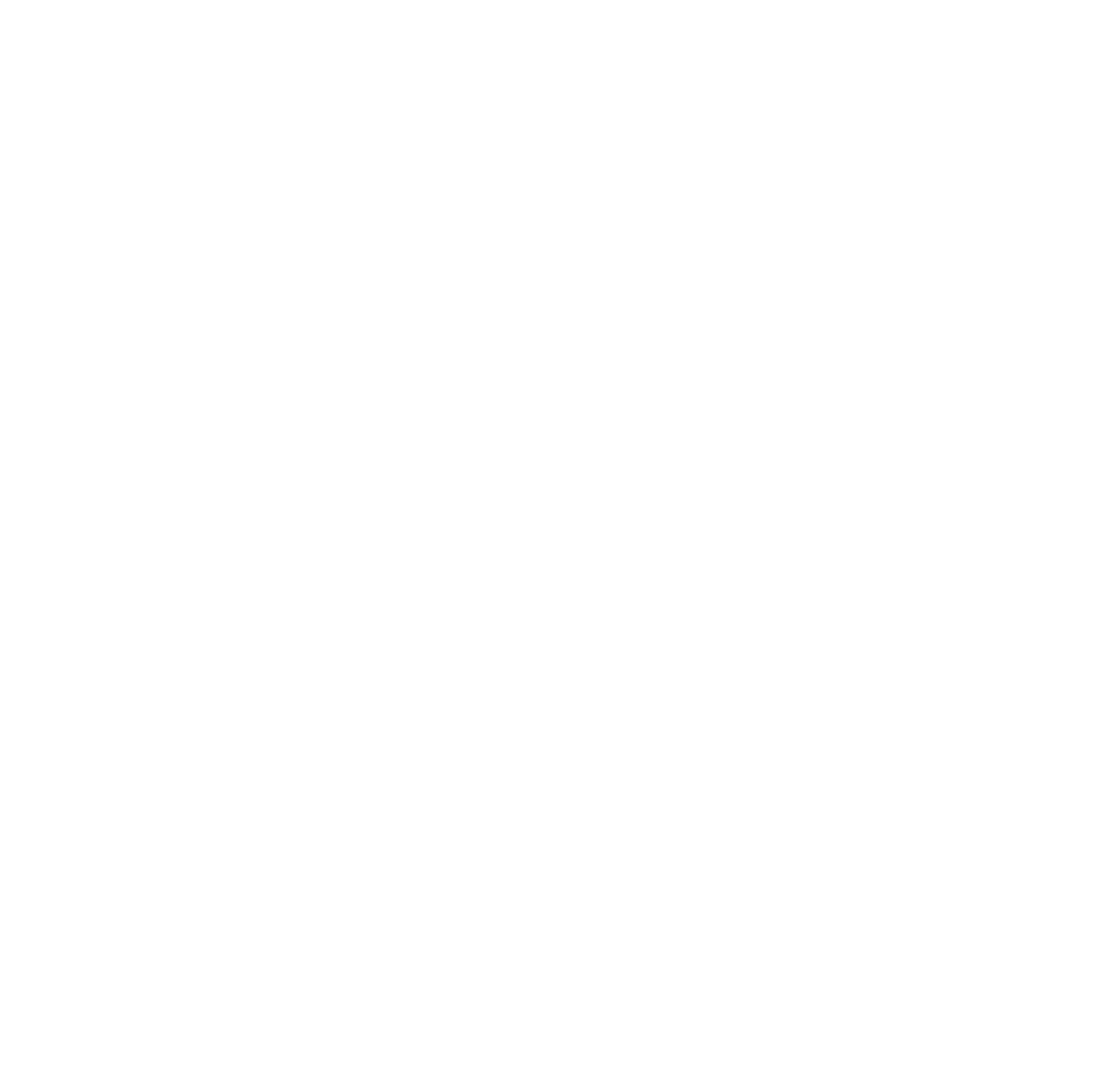
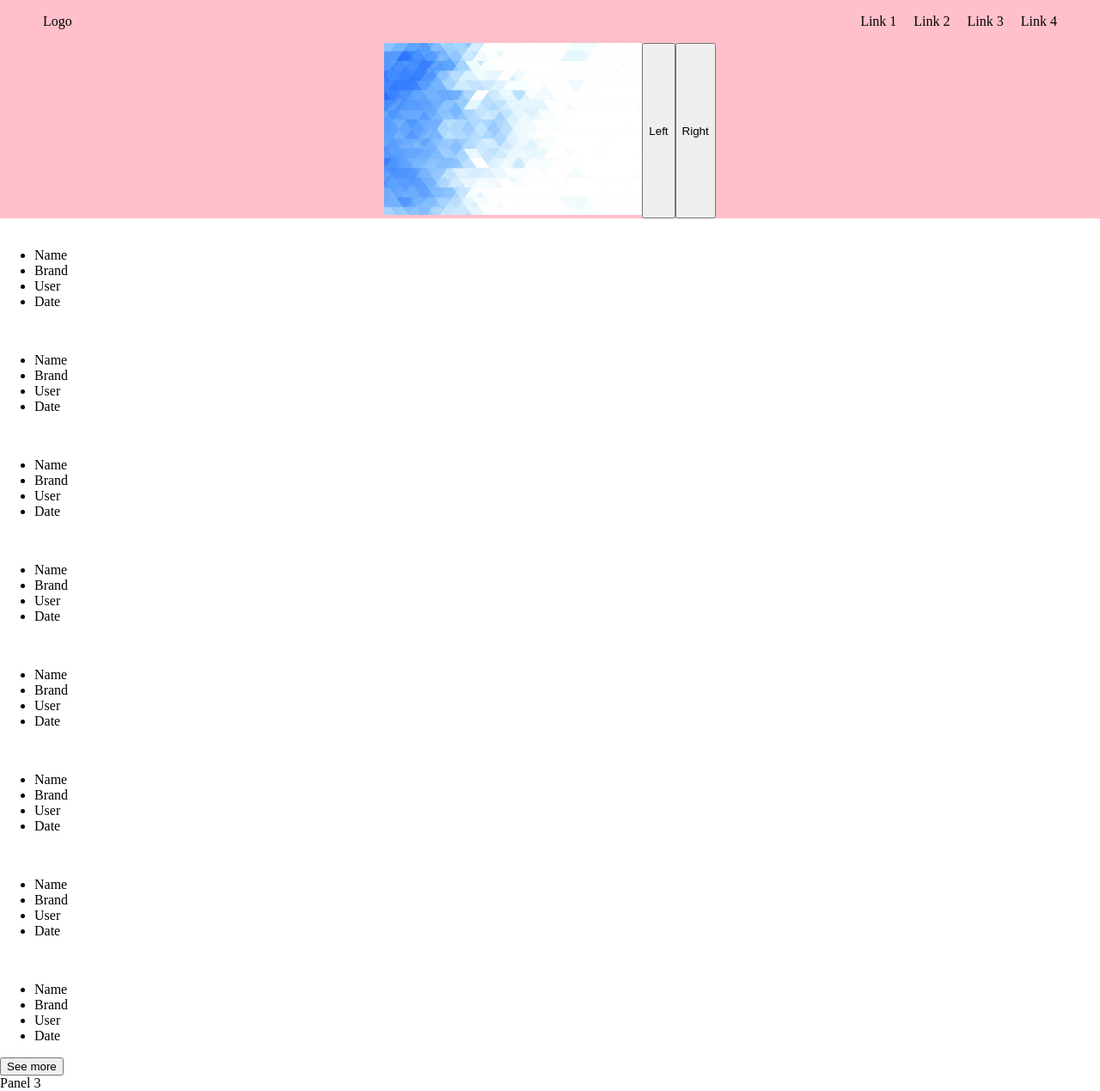
Before and after one commit to beefrolls/ecommerce-site, a plain HTML site: page index.html in a window 1280 px wide. Shown: the whole page at 86% size. Before the commit the page ends 800 px from the top, so only its background shows below. Drawn offline with Linux system fonts and the light colour scheme.

Commit message:
Added layout & tester imgs, refined html, created testing code

```diff
--- a/code.js
+++ b/code.js
@@ -0,0 +1,39 @@
+const image1 = document.querySelector('.image-1 img');
+const image2 = document.querySelector('.image-2 img');
+const image3 = document.querySelector('.image-3 img');
+const button1 = document.querySelector('.slideshow #right');
+const button2 = document.querySelector('.slideshow #left');
+
+let counter = 0;
+
+button1.addEventListener('click', function() {
+    counter += 1;
+    console.log(counter)
+    if (counter == 1) {
+        image1.style.display = 'none';
+        image2.style.display = 'flex';
+        button1.disabled = false;
+    } else if (counter == 2) {
+        image2.style.display = 'none'
+        image3.style.display = 'flex';
+        button1.disabled = true;
+    }
+})
+
+button2.addEventListener('click', function() {
+    counter -= 1;
+    console.log(counter)
+    if (counter == 1) {
+        image1.style.display = 'none';
+        image2.style.display = 'flex';
+        button1.disabled = false;
+    } else if (counter == 2) {
+        image2.style.display = 'none';
+        image3.style.display = 'flex';
+        button1.disabled = false;
+    } else if (counter == 0) {
+        image1.style.display = 'flex';
+        image2.style.display = 'none';
+        button2.disabled = true;
+    }
+})
--- a/index.html
+++ b/index.html
@@ -5,8 +5,153 @@
     <meta http-equiv="X-UA-Compatible" content="IE=edge">
     <meta name="viewport" content="width=device-width, initial-scale=1.0">
     <title>Document</title>
+    <link rel="stylesheet" href="styles.css">
 </head>
 <body>
+    <div class="panel-1">
+        <div class="header">
+            <div class="left">
+                Logo
+            </div>
+            <div class="right">
+                <ul>
+                    <li>Link 1</li>
+                    <li>Link 2</li>
+                    <li>Link 3</li>
+                    <li>Link 4</li>
+                </ul>
+            </div>
+        </div>
+        <div class="body">
+            <!--Image Slideshow-->
+            <div class="slideshow">
+                <div class="image-1">
+                    <img src="images/testers/1.jpg">
+                </div>
+                <div class="image-2">
+                    <img src="images/testers/2.jpg" style="display: none;">
+                </div>
+                <div class="image-3">
+                    <img src="images/testers/3.jpg" style="display: none;">
+                </div>
+                <button id="left">Left</button>
+                <button id="right">Right</button>
+            </div>
+        </div>
+    </div>
+    <div class="panel-2">
+        <div class="upper">
+            <div class="title"></div>
+            <div class="body">
+                <div class="box"></div>
+                <div class="box"></div>
+                <div class="box"></div>
+                <div class="box"></div>
+                <div class="box"></div>
+                <div class="box"></div>
+            </div>
+        </div>
+        <div class="lower">
+            <div class="title"></div>
+            <div class="body">
+                <div class="box">
+                    <img src="">
+                    <div class="info">
+                        <ul>
+                            <li>Name</li>
+                            <li>Brand</li>
+                            <li>User</li>
+                            <li>Date</li>
+                        </ul>
+                    </div>
+                </div>
+                <div class="box">
+                    <img src="">
+                    <div class="info">
+                        <ul>
+                            <li>Name</li>
+                            <li>Brand</li>
+                            <li>User</li>
+                            <li>Date</li>
+                        </ul>
+                    </div>
+                </div>
+                <div class="box">
+                    <img src="">
+                    <div class="info">
+                        <ul>
+                            <li>Name</li>
+                            <li>Brand</li>
+                            <li>User</li>
+                            <li>Date</li>
+                        </ul>
+                    </div>
+                </div>
+                <div class="box">
+                    <img src="">
+                    <div class="info">
+                        <ul>
+                            <li>Name</li>
+                            <li>Brand</li>
+                            <li>User</li>
+                            <li>Date</li>
+                        </ul>
+                    </div>
+                </div>
+                <div class="box">
+                    <img src="">
+                    <div class="info">
+                        <ul>
+                            <li>Name</li>
+                            <li>Brand</li>
+                            <li>User</li>
+                            <li>Date</li>
+                        </ul>
+                    </div>
+                </div>
+                <div class="box">
+                    <img src="">
+                    <div class="info">
+                        <ul>
+                            <li>Name</li>
+                            <li>Brand</li>
+                            <li>User</li>
+                            <li>Date</li>
+                        </ul>
+                    </div>
+                </div>
+                <div class="box">
+                    <img src="">
+                    <div class="info">
+                        <ul>
+                            <li>Name</li>
+                            <li>Brand</li>
+                            <li>User</li>
+                            <li>Date</li>
+                        </ul>
+                    </div>
+                </div>
+                <div class="box">
+                    <img src="">
+                    <div class="info">
+                        <ul>
+                            <li>Name</li>
+                            <li>Brand</li>
+                            <li>User</li>
+                            <li>Date</li>
+                        </ul>
+                    </div>
+                </div>
+            </div>
+            <div class="more">
+                <button>See more</button>
+            </div>
+        </div>
+    </div>
+    <div class="panel-3">
+        Panel 3
+    </div>
 
+    <script src="code.js"></script>
 </body>
 </html>
--- a/styles.css
+++ b/styles.css
@@ -0,0 +1,57 @@
+body {
+    height: 100vh;
+    width: 100vw;
+    padding: 0;
+    margin: 0;
+    display: flex;
+    flex-direction: column;
+    justify-content: space-between;
+}
+
+body > * {
+    display: flex;
+    flex: 1 1 100%;
+}
+
+.panel-1 {
+    display: flex;
+    flex-wrap: wrap;
+    background-color: pink;
+}
+
+.panel-1 > * {
+    display: flex;
+    flex: 1 1 100%;
+}
+
+.header {
+    justify-content: space-between;
+    align-items: center;
+}
+
+.left {
+    margin-left: 50px;
+}
+
+.right {
+    margin-right: 50px;
+}
+
+.right > ul {
+    display: flex;
+    gap: 20px;
+    list-style-type: none;
+}
+
+.body {
+    justify-content: center;
+}
+
+.slideshow {
+    display: flex;
+    justify-content: center;
+}
+
+img {
+    width: 300px;
+}
```
Also changed, not shown: images/testers/1.jpg (added), images/testers/2.jpg (added), images/testers/3.jpg (added), plan.txt (added).
